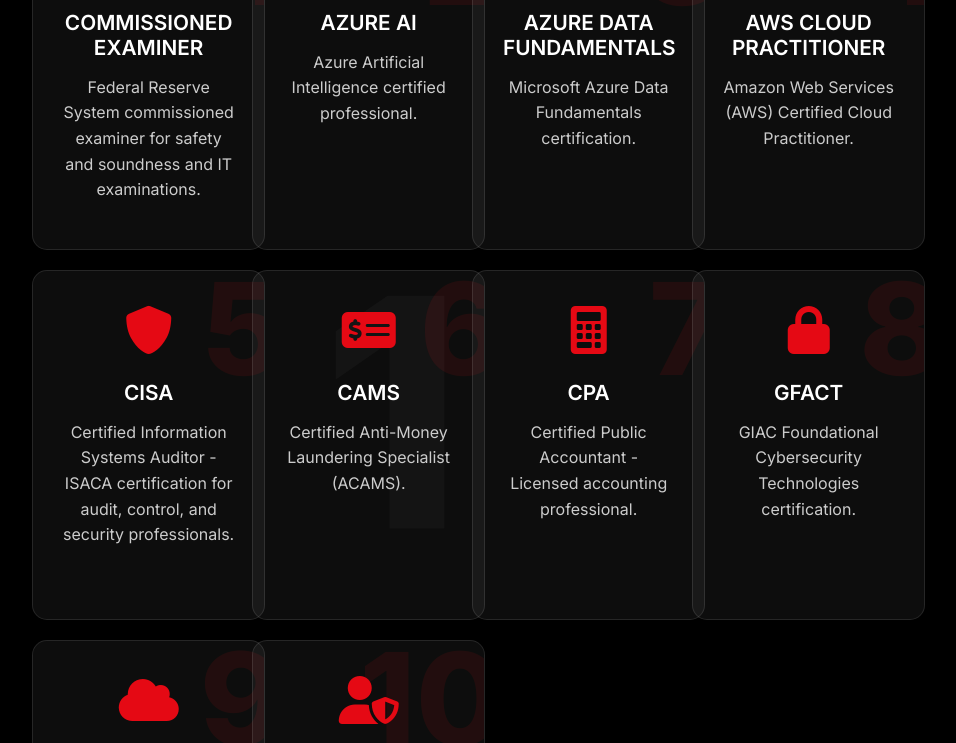
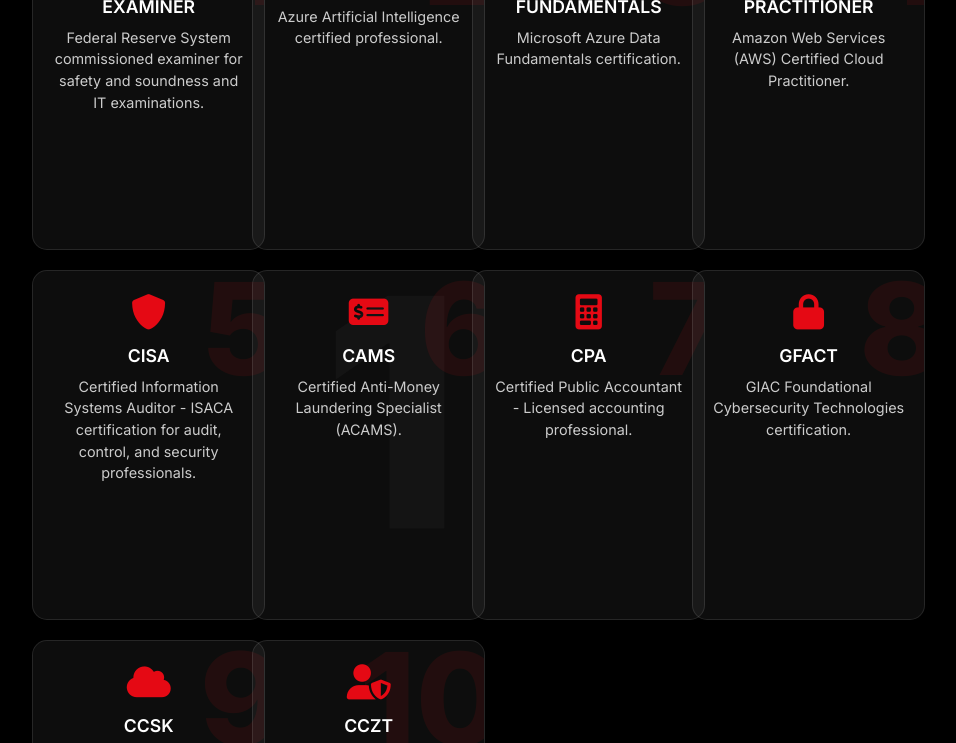
Before and after one commit to rheacisa/cv-flix, a plain HTML site: page index.html in a window 1280 px wide. Shown: the part 1460-2203 px from the top of the page, without its empty margins (248-1204 px from the left). Drawn offline with Linux system fonts and the light colour scheme.

Commit message:
Reduce certification card font sizes and padding to display full text

```diff
--- a/index.html
+++ b/index.html
@@ -457,7 +457,7 @@
         .skill-card {
             background: rgba(255,255,255,0.05);
             border-radius: 15px;
-            padding: 30px;
+            padding: 20px;
             border: 1px solid rgba(255,255,255,0.1);
             transition: all 0.3s ease;
             position: relative;
@@ -481,21 +481,22 @@
         }
 
         .skill-icon {
-            font-size: 3rem;
+            font-size: 2.2rem;
             color: #e50914;
-            margin-bottom: 20px;
+            margin-bottom: 12px;
         }
 
         .skill-title {
-            font-size: 1.3rem;
+            font-size: 1.1rem;
             font-weight: 600;
-            margin-bottom: 15px;
+            margin-bottom: 10px;
             color: #fff;
         }
 
         .skill-description {
             color: #ccc;
-            line-height: 1.6;
+            line-height: 1.5;
+            font-size: 0.9rem;
         }
 
         .experience-section {
```
